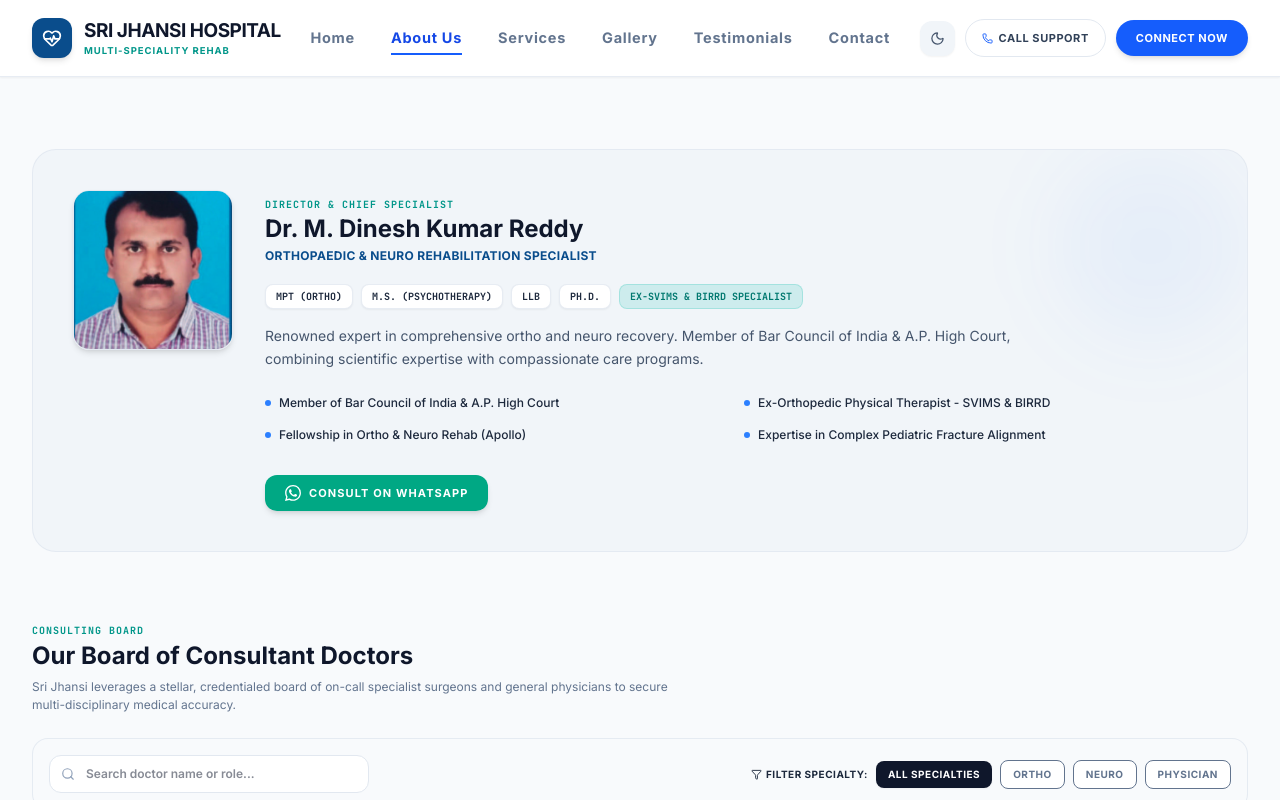
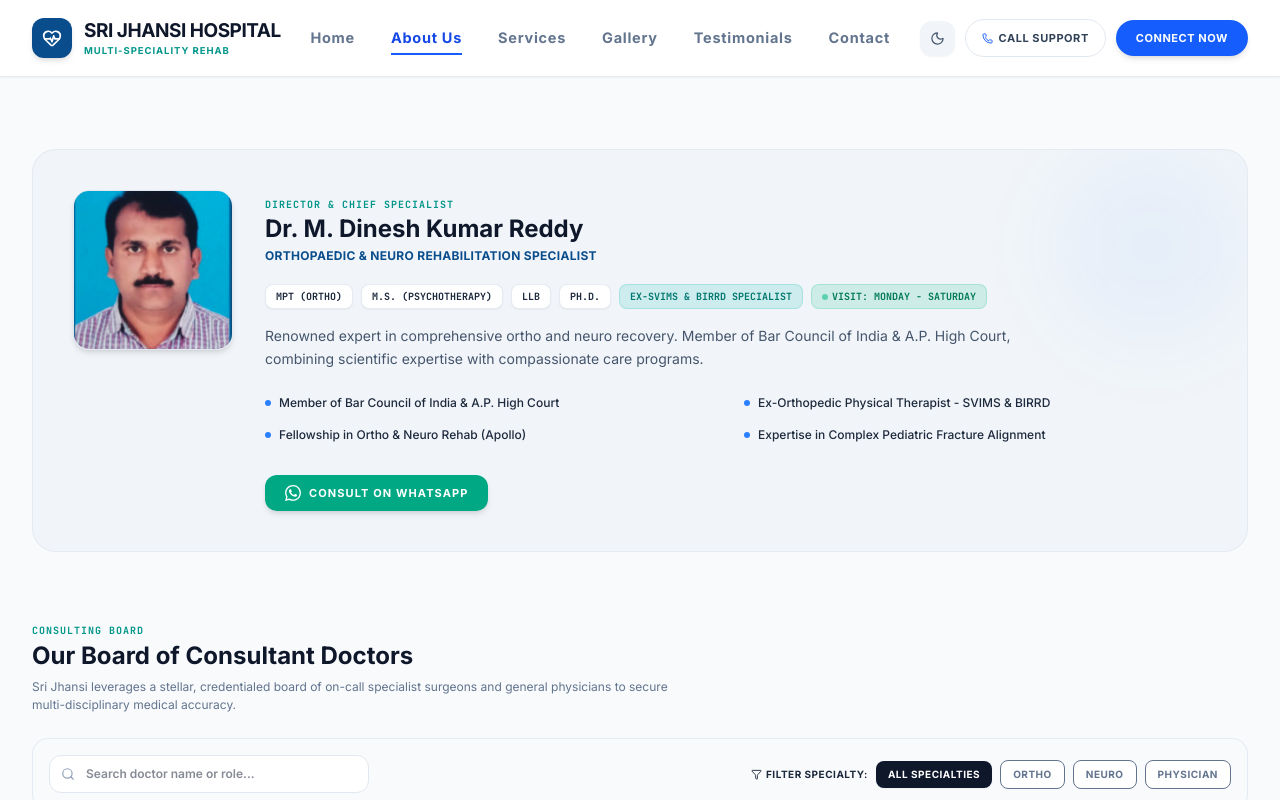
Before and after one commit to Sasankreddynare/Jhansi-Hospital, a React (Vite) app: page / in a window 1280 px wide. Both pictures are taken after a click on the button "About Us". Shown: the top 800 px of the page. Built offline with nearby package versions, Linux system fonts and the light colour scheme.

Commit message:
feat(doctors): add availability schedules to doctor profiles
Include doctor schedules in data types and display them across the booking form and About view to improve patient transparency.

```diff
--- a/src/App.tsx
+++ b/src/App.tsx
@@ -1012,7 +1012,9 @@ export default function App() {
                     className="w-full bg-slate-50 dark:bg-slate-950 px-3 py-2.5 rounded-xl border border-slate-200 dark:border-slate-800 text-xs font-semibold cursor-pointer text-slate-900 dark:text-white focus:outline-none focus:ring-1 focus:ring-blue-500"
                   >
                     {DOCTORS.map((d) => (
-                      <option key={d.id} value={d.name}>{d.name}</option>
+                      <option key={d.id} value={d.name}>
+                        {d.name} ({d.schedule || 'Monday - Saturday'})
+                      </option>
                     ))}
                   </select>
                 </div>
--- a/src/components/AboutView.tsx
+++ b/src/components/AboutView.tsx
@@ -70,6 +70,10 @@ export default function AboutView({ onNavigate }: AboutViewProps) {
               ))}
               <span className="bg-teal-500/15 text-teal-700 dark:text-teal-300 border border-teal-500/20 px-2.5 py-1 rounded-lg text-[10px] font-extrabold uppercase font-mono">
                 Ex-SVIMS & BIRRD Specialist
+              </span>
+              <span className="bg-emerald-500/15 text-emerald-700 dark:text-emerald-400 border border-emerald-500/20 px-2.5 py-1 rounded-lg text-[10px] font-extrabold uppercase font-mono flex items-center gap-1">
+                <span className="w-1.5 h-1.5 rounded-full bg-emerald-500 animate-pulse"></span>
+                Visit: {directorDoc.schedule || 'Monday - Saturday'}
               </span>
             </div>
 
@@ -227,7 +231,10 @@ export default function AboutView({ onNavigate }: AboutViewProps) {
               </div>
 
               <div className="mt-6 pt-4 border-t border-slate-100 dark:border-slate-850 flex flex-col sm:flex-row sm:items-center sm:justify-between gap-3 text-xs text-left">
-                <span className="text-slate-400 font-bold uppercase tracking-wider text-[10px] font-mono">OPD Hours: Mon - Sat (9am - 6pm)</span>
+                <span className="text-slate-500 dark:text-slate-400 font-bold uppercase tracking-wider text-[10px] font-mono flex items-center gap-1.5">
+                  <span className="w-1.5 h-1.5 rounded-full bg-teal-500 animate-pulse shrink-0"></span>
+                  Visit: {doc.schedule || 'Monday - Saturday'}
+                </span>
                 <a
                   href={`https://wa.me/919440571584?text=Hi%20Sri%20Jhansi%20Hospital%20Piler%2C%20I%20would%20like%20to%20consult%2520with%2520${encodeURIComponent(doc.name)}.`}
                   target="_blank"
--- a/src/data.ts
+++ b/src/data.ts
@@ -19,7 +19,8 @@ export const DOCTORS: Doctor[] = [
     experience: 'Ex-Orthopedic Physical Therapist - SVIMS & BIRRD Hospital',
     specialty: 'Ortho & Neuro Rehabilitation',
     bio: 'Renowned expert in comprehensive ortho and neuro recovery. Member of Bar Council of India & A.P. High Court, combining scientific expertise with compassionate care programs.',
-    imageUrl: docDinesh
+    imageUrl: docDinesh,
+    schedule: 'Monday - Saturday'
   },
   {
     id: 'anthony-kirankumar',
@@ -29,7 +30,8 @@ export const DOCTORS: Doctor[] = [
     fellowship: 'Fellowship in Neuro Endoscopy',
     specialty: 'Neurosurgery',
     bio: 'Highly trained micro-neurosurgical specialist with advanced fellowship in minimally invasive Neuro Endoscopy. Dedicated to precision neurosurgeries.',
-    imageUrl: docAnantha
+    imageUrl: docAnantha,
+    schedule: 'Every Month 3rd Sunday'
   },
   {
     id: 'hari-nagendra',
@@ -38,7 +40,8 @@ export const DOCTORS: Doctor[] = [
     role: 'Pulmonary Medicine Specialist',
     specialty: 'Pulmonary Medicine',
     bio: 'Distinguished Lungs and Pulmonary health physician, guiding advanced interventions for asthma, COPD, sleep apneas, and general chest disorders.',
-    imageUrl: docNagendra
+    imageUrl: docNagendra,
+    schedule: 'Monday - Sunday'
   },
   {
     id: 'purna-chandra-rao',
@@ -47,7 +50,8 @@ export const DOCTORS: Doctor[] = [
     role: 'Consultant Orthopedic Surgeon',
     specialty: 'Orthopaedics',
     bio: 'Global orthopaedics veteran credentialed with Royal College of Surgeons (London). Expert in joint reconstructions, complex trauma, and corrective procedures.',
-    imageUrl: docPurna
+    imageUrl: docPurna,
+    schedule: 'Every Month 4th Tuesday'
   },
   {
     id: 'pradeep-reddy',
@@ -56,7 +60,8 @@ export const DOCTORS: Doctor[] = [
     role: 'Consultant Neurologist',
     specialty: 'Neurology',
     bio: 'Experienced clinical neurologist with rich clinical credentials from Madras Medical College. Dedicated to comprehensive stroke, epilepsy, and neuropathy management.',
-    imageUrl: docPradeep
+    imageUrl: docPradeep,
+    schedule: 'Every Month 1st Sunday'
   },
   {
     id: 'mahesh-reddy',
@@ -65,7 +70,8 @@ export const DOCTORS: Doctor[] = [
     role: 'Consultant Interventional Cardiologist',
     specialty: 'Cardiology',
     bio: 'Dynamic cardiovascular specialist with mastery in key cardiac diagnoses, preventive therapies, and cardiac rehabilitation supervision.',
-    imageUrl: docMahesh
+    imageUrl: docMahesh,
+    schedule: 'Every Sunday'
   },
   {
     id: 'shyam-sundar',
@@ -74,7 +80,8 @@ export const DOCTORS: Doctor[] = [
     role: 'Consultant Urologist & Andrologist',
     specialty: 'Urology',
     bio: 'Specialist in reconstructive urology, advanced laparoscopic surgeries, and-andrology, with premier clinical training in advanced urosurgery.',
-    imageUrl: docShyam
+    imageUrl: docShyam,
+    schedule: 'Every Month 2nd Sunday'
   },
   {
     id: 'ajay-babu',
@@ -83,7 +90,8 @@ export const DOCTORS: Doctor[] = [
     role: 'Consultant General & Laparoscopic Surgeon',
     specialty: 'General Surgery',
     bio: 'Dedicated abdominal surgeon with extensive background in state-of-the-art keyhole and standard operations, patient recovery focus.',
-    imageUrl: docAjay
+    imageUrl: docAjay,
+    schedule: 'Every Tuesday'
   }
 ];
 
--- a/src/types.ts
+++ b/src/types.ts
@@ -8,6 +8,7 @@ export interface Doctor {
   specialty: string;
   bio: string;
   imageUrl?: string;
+  schedule?: string;
 }
 
 export interface Department {
```
